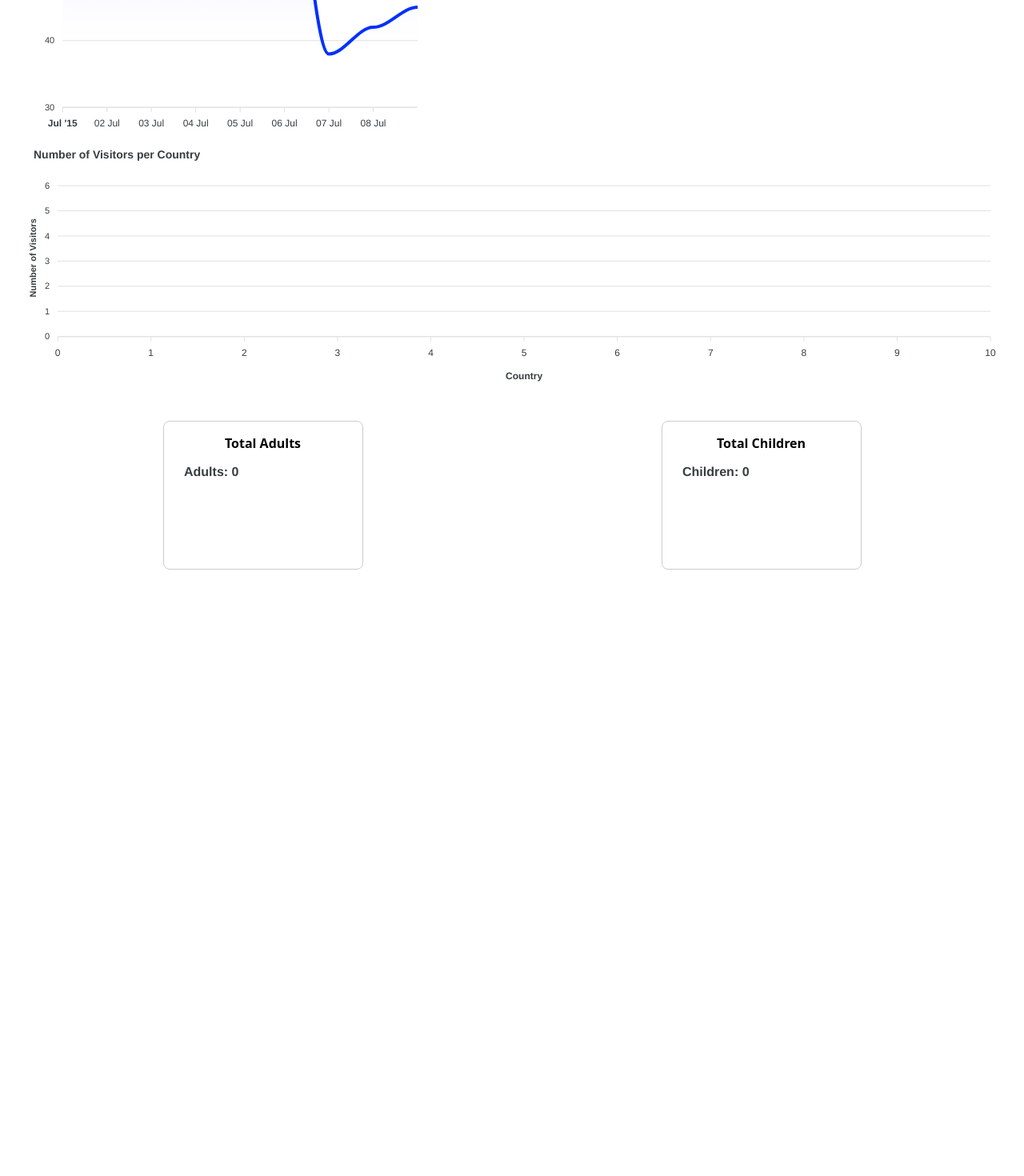
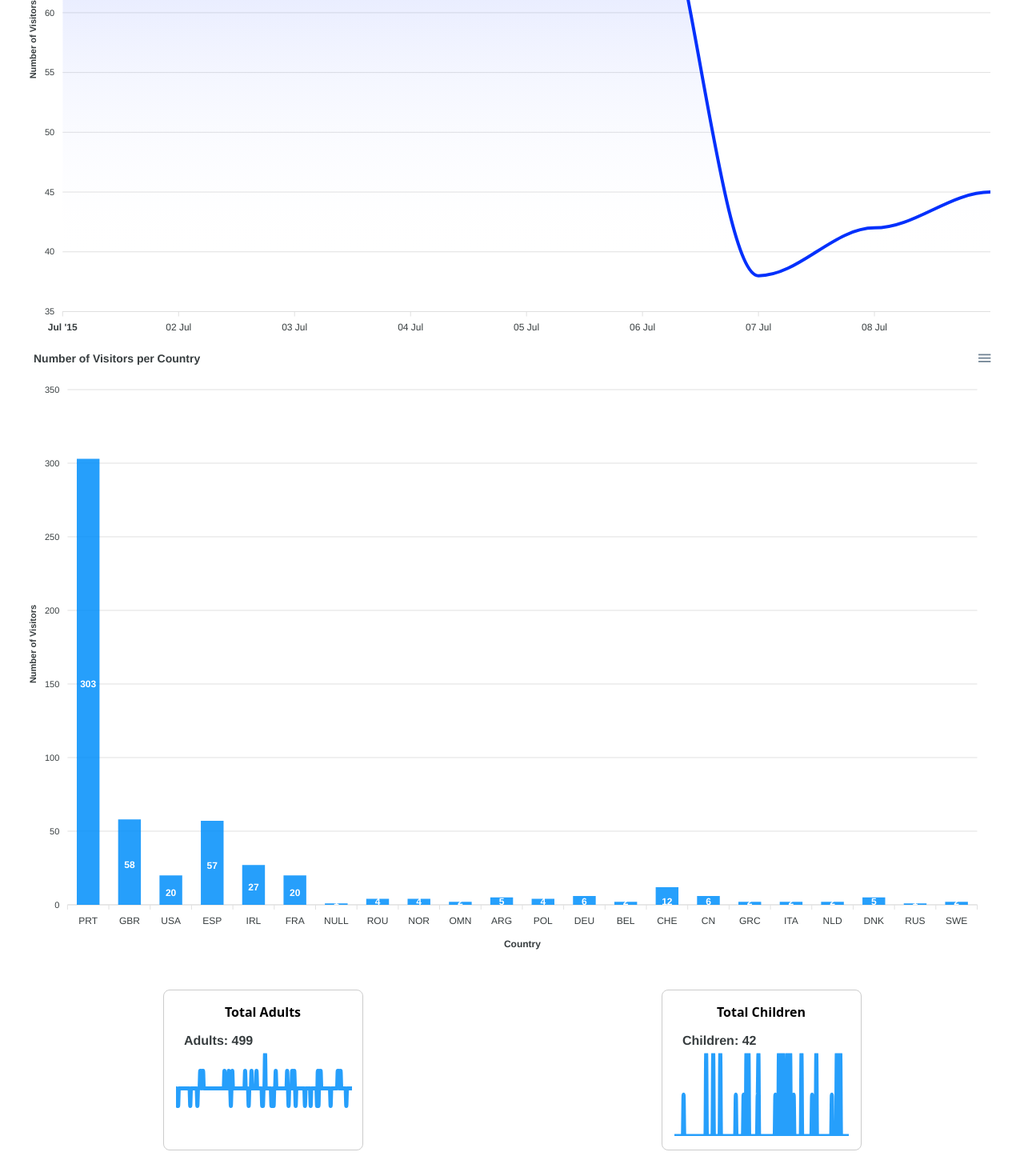
Before and after one commit to ALOK9442/waterdipassignment, a React (Vite) app: page / in a window 1280 px wide. Shown: the part 392-1862 px from the top of the page at 80% size. Before the commit the page ends 1136 px from the top, so only its background shows below. Built offline with nearby package versions, Linux system fonts and the light colour scheme.

Commit message:
optimized the fetch of data from csv file

```diff
--- a/src/App.tsx
+++ b/src/App.tsx
@@ -1,41 +1,18 @@
-import { useEffect, useState } from "react";
+import { useState } from "react";
 import "./App.css";
 import TimeChart from "./charts/timeseries";
 import { Booking } from "./types/types";
 import CountryVisitorsChart from "./charts/countryvisitchart";
 import SparklineCharts from "./charts/sparklinechart";
+import { useBookings } from "./customhook/usebookings";
 
 function App() {
   const [startDate, setStartDate] = useState<string>("2015-06-30");
   const [endDate, setEndDate] = useState<string>("2015-07-09");
-
-  useEffect(() => {
-    fetch("/hotel_bookings_1000.csv")
-      .then((response) => response.text())
-      .then((text) => {
-        const rows = text.split("\n");
-        const dataRows = rows.slice(1).filter((row) => row.trim() !== "");
-
-        const bookings = dataRows.map((row) => {
-          const values = row.split(",").map((value) => value.trim());
-          const booking: Booking = {
-            arrival_date_year: values[1],
-            arrival_date_month: values[2],
-            arrival_date_day_of_month: values[3],
-            adults: values[4],
-            children: values[5],
-            babies: values[6],
-            country: values[7],
-          };
-          return booking;
-        });
-        localStorage.setItem("booking", JSON.stringify(bookings));
-      })
-      .catch((error) => console.error("Error loading CSV:", error));
-  }, []);
+  const booking: Booking[] = useBookings();
   return (
     <div>
-      <div>
+      <div className="text-red-500">
         <label>
           Start Date:
           <input
@@ -53,9 +30,19 @@ function App() {
           />
         </label>
       </div>
-      <TimeChart startDate={startDate} endDate={endDate} />
-      <CountryVisitorsChart startDate={startDate} endDate={endDate} />
-      <SparklineCharts startDate={startDate} endDate={endDate} />
+      <div className="grid grid-cols-1 md:grid-cols-2 gap-2">
+        <TimeChart startDate={startDate} endDate={endDate} booking={booking} />
+        <CountryVisitorsChart
+          startDate={startDate}
+          endDate={endDate}
+          booking={booking}
+        />
+        <SparklineCharts
+          startDate={startDate}
+          endDate={endDate}
+          booking={booking}
+        />
+      </div>
     </div>
   );
 }
--- a/src/charts/countryvisitchart.tsx
+++ b/src/charts/countryvisitchart.tsx
@@ -7,6 +7,7 @@ import { ChartProps as CountryVisitorsChartProps } from "../types/types";
 export default function CountryVisitorsChart({
   startDate,
   endDate,
+  booking,
 }: CountryVisitorsChartProps) {
   const [countryData, setCountryData] = useState<{
     countries: string[];
@@ -17,8 +18,7 @@ export default function CountryVisitorsChart({
   });
 
   useEffect(() => {
-    const storedData = localStorage.getItem("booking");
-    const bookings: Booking[] = storedData ? JSON.parse(storedData) : [];
+    const bookings: Booking[] = booking;
 
     const visitorsPerCountry: Record<string, number> = {};
 
@@ -48,7 +48,7 @@ export default function CountryVisitorsChart({
       (country) => visitorsPerCountry[country]
     );
     setCountryData({ countries, visitors: countryVisitors });
-  }, [startDate, endDate]);
+  }, [startDate, endDate, booking]);
 
   const columnChartOptions: ApexOptions = {
     series: [
@@ -93,7 +93,6 @@ export default function CountryVisitorsChart({
         options={columnChartOptions}
         series={columnChartOptions.series}
         type="bar"
-        height={300}
       />
     </div>
   );
--- a/src/charts/sparklinechart.tsx
+++ b/src/charts/sparklinechart.tsx
@@ -4,15 +4,18 @@ import { ApexOptions } from "apexcharts";
 import { Booking } from "../types/types";
 import { ChartProps as SparklineChartsProps } from "../types/types";
 
-export default function SparklineCharts({ startDate, endDate }: SparklineChartsProps) {
+export default function SparklineCharts({
+  startDate,
+  endDate,
+  booking,
+}: SparklineChartsProps) {
   const [adultVisitorData, setAdultVisitorData] = useState<number[]>([]);
   const [childrenVisitorData, setChildrenVisitorData] = useState<number[]>([]);
   const [totalAdults, setTotalAdults] = useState(0);
   const [totalChildren, setTotalChildren] = useState(0);
 
   useEffect(() => {
-    const storedData = localStorage.getItem("booking");
-    const bookings: Booking[] = storedData ? JSON.parse(storedData) : [];
+    const bookings: Booking[] = booking;
 
     const filteredData = bookings.filter((booking) => {
       const bookingDate = new Date(
@@ -24,19 +27,30 @@ export default function SparklineCharts({ startDate, endDate }: SparklineChartsP
       );
     });
 
-    const adultVisitors = filteredData.map((booking) => parseInt(booking.adults || "0"));
-    const childrenVisitors = filteredData.map((booking) => parseInt(booking.children || "0"));
+    const adultVisitors = filteredData.map((booking) =>
+      parseInt(booking.adults || "0")
+    );
+    const childrenVisitors = filteredData.map((booking) =>
+      parseInt(booking.children || "0")
+    );
 
     const totalAdults = adultVisitors.reduce((sum, count) => sum + count, 0);
-    const totalChildren = childrenVisitors.reduce((sum, count) => sum + count, 0);
+    const totalChildren = childrenVisitors.reduce(
+      (sum, count) => sum + count,
+      0
+    );
 
     setAdultVisitorData(adultVisitors);
     setChildrenVisitorData(childrenVisitors);
     setTotalAdults(totalAdults);
     setTotalChildren(totalChildren);
-  }, [startDate, endDate]);
+  }, [startDate, endDate, booking]);
 
-  const sparklineOptions = (title: string, total: number, data: number[]): ApexOptions => ({
+  const sparklineOptions = (
+    title: string,
+    total: number,
+    data: number[]
+  ): ApexOptions => ({
     series: [{ data }],
     chart: {
       type: "line",
@@ -48,8 +62,8 @@ export default function SparklineCharts({ startDate, endDate }: SparklineChartsP
       },
       animations: {
         enabled: true,
-        easing: 'easeinout',
-      }
+        easing: "easeinout",
+      },
     },
     stroke: {
       curve: "smooth",
@@ -75,9 +89,28 @@ export default function SparklineCharts({ startDate, endDate }: SparklineChartsP
   });
 
   return (
-    <div style={{ display: "flex", justifyContent: "space-around", marginTop: "30px", gap: "30px" }}>
-      <div style={{ textAlign: "center", padding: "15px", border: "1px solid #ccc", borderRadius: "8px", width: "250px" }}>
-        <h4 style={{ marginBottom: "10px", fontSize: "16px", fontWeight: "bold" }}>Total Adults</h4>
+    <div
+      style={{
+        display: "flex",
+        justifyContent: "space-around",
+        marginTop: "30px",
+        gap: "30px",
+      }}
+    >
+      <div
+        style={{
+          textAlign: "center",
+          padding: "15px",
+          border: "1px solid #ccc",
+          borderRadius: "8px",
+          width: "250px",
+        }}
+      >
+        <h4
+          style={{ marginBottom: "10px", fontSize: "16px", fontWeight: "bold" }}
+        >
+          Total Adults
+        </h4>
         <ReactApexChart
           options={sparklineOptions("Adults", totalAdults, adultVisitorData)}
           series={[{ data: adultVisitorData }]}
@@ -86,14 +119,28 @@ export default function SparklineCharts({ startDate, endDate }: SparklineChartsP
           width={220}
         />
       </div>
-      <div style={{ textAlign: "center", padding: "15px", border: "1px solid #ccc", borderRadius: "8px", width: "250px" }}>
-        <h4 style={{ marginBottom: "10px", fontSize: "16px", fontWeight: "bold" }}>Total Children</h4>
+      <div
+        style={{
+          textAlign: "center",
+          padding: "15px",
+          border: "1px solid #ccc",
+          borderRadius: "8px",
+          width: "250px",
+        }}
+      >
+        <h4
+          style={{ marginBottom: "10px", fontSize: "16px", fontWeight: "bold" }}
+        >
+          Total Children
+        </h4>
         <ReactApexChart
-          options={sparklineOptions("Children", totalChildren, childrenVisitorData)}
+          options={sparklineOptions(
+            "Children",
+            totalChildren,
+            childrenVisitorData
+          )}
           series={[{ data: childrenVisitorData }]}
           type="line"
-          height={120}
-          width={220}
         />
       </div>
     </div>
--- a/src/charts/timeseries.tsx
+++ b/src/charts/timeseries.tsx
@@ -4,8 +4,11 @@ import { ApexOptions } from "apexcharts";
 import { Booking } from "../types/types";
 import { ChartProps as TimeChartProps } from "../types/types";
 
-export default function TimeChart({ startDate, endDate }: TimeChartProps) {
-  const [data, setData] = useState<Booking[]>([]);
+export default function TimeChart({
+  startDate,
+  endDate,
+  booking,
+}: TimeChartProps) {
   const [chartData, setChartData] = useState<{
     visitorsPerDay: number[];
     days: string[];
@@ -15,36 +18,10 @@ export default function TimeChart({ startDate, endDate }: TimeChartProps) {
   });
 
   useEffect(() => {
-    fetch("/hotel_bookings_1000.csv")
-      .then((response) => response.text())
-      .then((text) => {
-        const rows = text.split("\n");
-        const dataRows = rows.slice(1).filter((row) => row.trim() !== "");
-
-        const bookings = dataRows.map((row) => {
-          const values = row.split(",").map((value) => value.trim());
-          const booking: Booking = {
-            arrival_date_year: values[1],
-            arrival_date_month: values[2],
-            arrival_date_day_of_month: values[3],
-            adults: values[4],
-            children: values[5],
-            babies: values[6],
-            country: values[7],
-          };
-          return booking;
-        });
-
-        setData(bookings);
-      })
-      .catch((error) => console.error("Error loading CSV:", error));
-  }, []);
-
-  useEffect(() => {
     const visitorsPerDay: Record<string, number> = {};
-    const bookingData = JSON.parse(localStorage.getItem("booking") || "[]");
+    const bookingData: Booking[] = booking;
     console.log(bookingData);
-    const filteredData = data.filter((booking) => {
+    const filteredData = bookingData.filter((booking) => {
       const bookingDate = new Date(
         `${booking.arrival_date_year}-${booking.arrival_date_month}-${booking.arrival_date_day_of_month}`
       );
@@ -75,7 +52,7 @@ export default function TimeChart({ startDate, endDate }: TimeChartProps) {
     const visitors = days.map((day) => visitorsPerDay[day]);
 
     setChartData({ visitorsPerDay: visitors, days });
-  }, [data, startDate, endDate]);
+  }, [booking, startDate, endDate]);
 
   const options: ApexOptions = {
     series: [
@@ -149,8 +126,6 @@ export default function TimeChart({ startDate, endDate }: TimeChartProps) {
         options={options}
         series={[{ name: "Visitors", data: chartData.visitorsPerDay }]}
         type="area"
-        height={500}
-        width={500}
       />
     </div>
   );
--- /dev/null
+++ b/src/customhook/usebookings.tsx
@@ -0,0 +1,37 @@
+import { useEffect, useState } from "react";
+import { Booking } from "../types/types";
+
+export function useBookings(): Booking[] {
+  const [bookings, setBookings] = useState<Booking[]>([]);
+
+  useEffect(() => {
+    const cachedData = localStorage.getItem("bookings");
+    if (cachedData) {
+      setBookings(JSON.parse(cachedData));
+    } else {
+      fetch("/hotel_bookings_1000.csv")
+        .then((response) => response.text())
+        .then((text) => {
+          const rows = text.split("\n");
+          const dataRows = rows.slice(1).filter((row) => row.trim() !== "");
+          const parsedBookings = dataRows.map((row) => {
+            const values = row.split(",").map((value) => value.trim());
+            return {
+              arrival_date_year: values[1],
+              arrival_date_month: values[2],
+              arrival_date_day_of_month: values[3],
+              adults: values[4],
+              children: values[5],
+              babies: values[6],
+              country: values[7],
+            };
+          });
+          setBookings(parsedBookings);
+          localStorage.setItem("booking", JSON.stringify(parsedBookings));
+        })
+        .catch((error) => console.error("Error loading CSV:", error));
+    }
+  }, []);
+
+  return bookings;
+}
--- a/src/types/types.ts
+++ b/src/types/types.ts
@@ -11,4 +11,5 @@ export interface Booking {
 export interface ChartProps {
   startDate: string;
   endDate: string;
+  booking: Booking[];
 }
```
